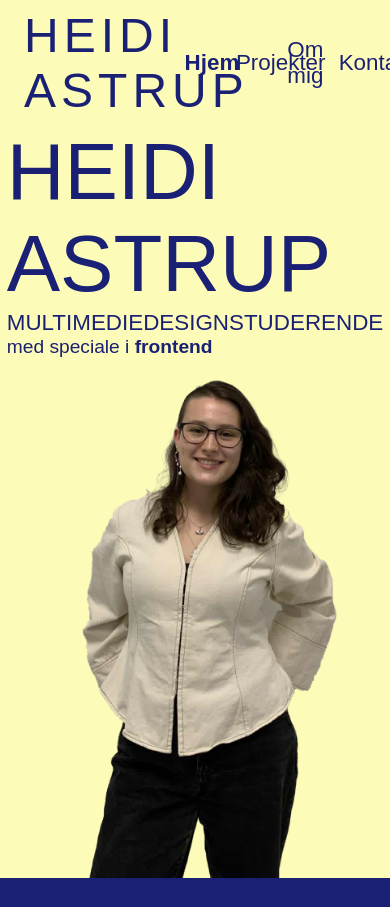
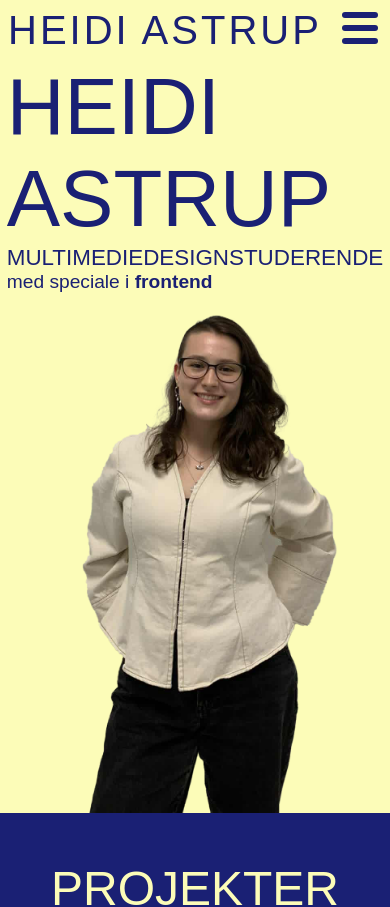
Before and after one commit to Heidi-Astrup/Heidi-Astrup.github.io, a React (Vite) app: page / in a window 390 px wide. Shown: the top 907 px of the page. Built offline with nearby package versions, Linux system fonts and the light colour scheme; a web font is replaced by a local one.

Commit message:
responsiv navbar til mobil (burgermenu)

```diff
--- a/src/components/NavBar.jsx
+++ b/src/components/NavBar.jsx
@@ -1,12 +1,30 @@
+import { useState } from "react";
 import { NavLink } from "react-router";
 
 export default function NavBar() {
+  const [menuOpen, setMenuOpen] = useState(false);
+
   return (
     <nav>
       <NavLink to="/" className="stor">
         <h1>HEIDI ASTRUP</h1>
       </NavLink>
-      <NavLink to="/" className={({ isActive }) => (isActive ? "active" : "")}>
+
+      <div
+        className="menu"
+        onClick={() => {
+          setMenuOpen(!menuOpen);
+        }}
+      >
+        <span></span>
+        <span></span>
+        <span></span>
+      </div>
+      <section className={menuOpen ? "open" : ""}>
+        <NavLink
+          to="/"
+          className={({ isActive }) => (isActive ? "active" : "")}
+        >
           Hjem
         </NavLink>
         <NavLink
@@ -27,6 +45,7 @@ export default function NavBar() {
         >
           Kontakt
         </NavLink>
+      </section>
     </nav>
   );
 }
--- a/src/index.css
+++ b/src/index.css
@@ -73,8 +73,8 @@ a:hover {
 
 nav {
   display: flex;
-  justify-content: space-evenly;
-  padding: 0.5rem 0rem;
+  justify-content: space-between;
+  padding: 0.5rem 3rem;
   align-items: center;
   background-color: var(--gul);
   position: sticky;
@@ -84,13 +84,20 @@ nav {
 }
 
 nav .stor {
-  width: 35%;
+  width: 32%;
+}
+
+nav section {
+  width: 40%;
+  display: flex;
+  justify-content: space-around;
 }
 
 nav a {
   text-decoration: none;
   color: var(--morkBlaa);
-  width: 7%;
+  width: 30%;
+  text-align: center;
 }
 
 nav a:hover {
@@ -100,6 +107,64 @@ nav a:hover {
 
 .active {
   font-weight: 600;
+}
+
+/*Responsiv navbar*/
+nav .menu {
+  display: none;
+  position: absolute;
+  top: 0.75rem;
+  right: 0.75rem;
+  flex-direction: column;
+  justify-content: space-between;
+  width: 2.25rem;
+  height: 2rem;
+}
+
+nav .menu span {
+  height: 0.4rem;
+  width: 100%;
+  background-color: var(--morkBlaa);
+  border-radius: 0.2rem;
+}
+
+@media (max-width: 480px) {
+  nav .menu {
+    display: flex;
+  }
+
+  nav {
+    flex-direction: column;
+    align-items: start;
+    padding: 0.5rem;
+  }
+
+  nav section {
+    display: none;
+    flex-direction: column;
+    width: 100%;
+    margin: 1.5rem 0.25rem;
+    gap: 2rem;
+  }
+
+  nav section a {
+    width: 100%;
+    text-align: center;
+  }
+
+  nav .open {
+    display: flex;
+  }
+
+  nav .stor {
+    width: 85%;
+    text-align: left;
+  }
+
+  nav .stor h1 {
+    font-size: 2.5rem;
+    letter-spacing: 3px;
+  }
 }
 
 strong {
```
Lines whose indentation alone changed are shown as unchanged.
